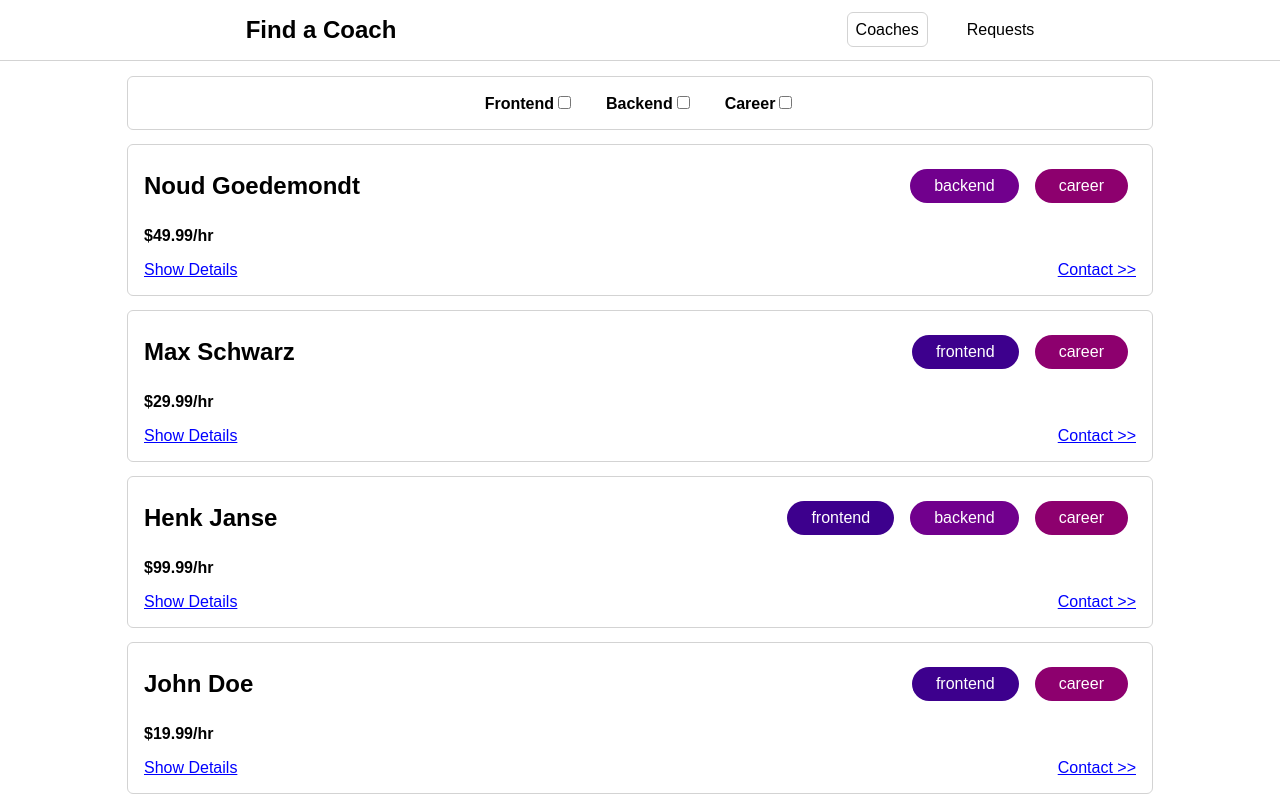
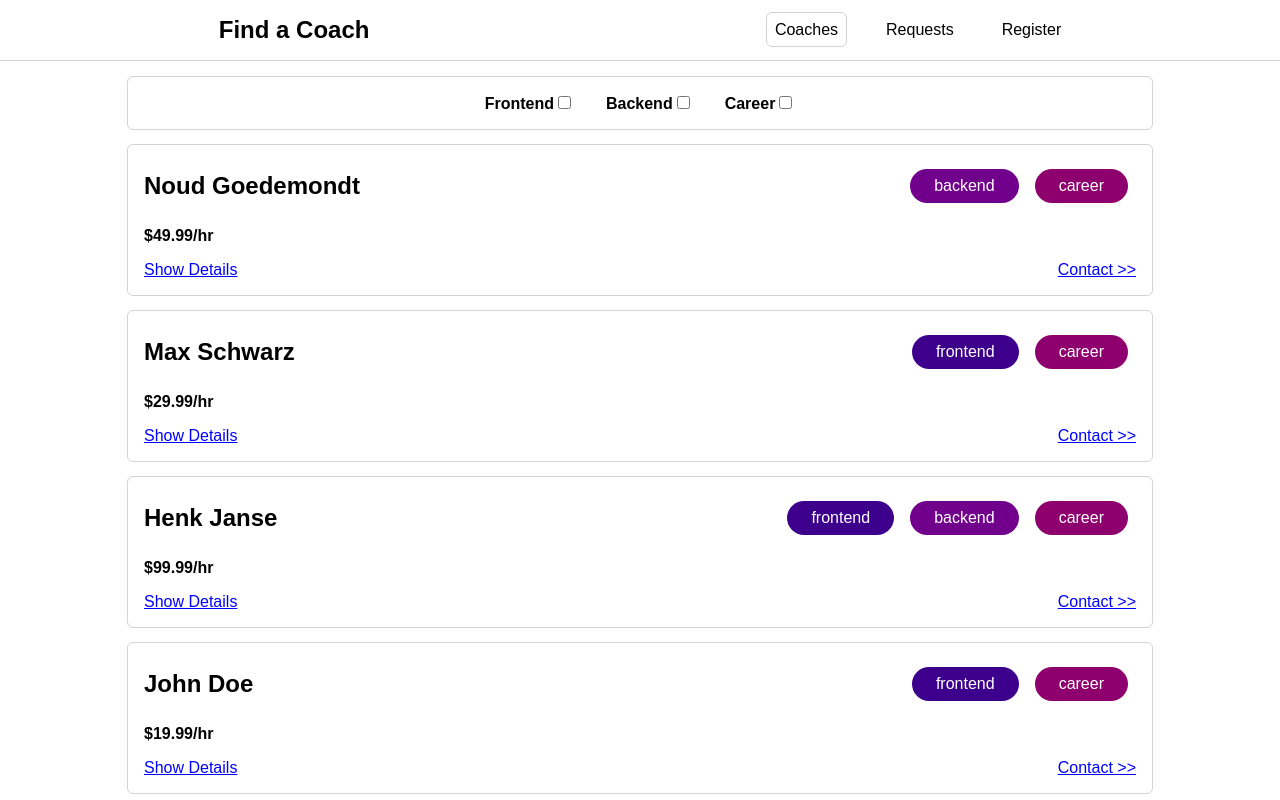
Before and after one commit to NoudGoedemondt/vue-course, a Vue app in the folder section-16/main-prj-01-starting-setup/: page /coaches in a window 1280 px wide. Shown: the top 800 px of the page. Built offline with nearby package versions, Linux system fonts and the light colour scheme.

Commit message:
added register nav item

```diff
--- a/section-16/main-prj-01-starting-setup/src/components/UI/TheHeader.vue
+++ b/section-16/main-prj-01-starting-setup/src/components/UI/TheHeader.vue
@@ -8,6 +8,9 @@
         </li>
         <li>
           <router-link to="/requests">Requests</router-link>
+        </li>
+        <li>
+          <router-link to="'/register'">Register</router-link>
         </li>
       </ul>
     </nav>
@@ -26,6 +29,7 @@
 nav > ul {
   display: flex;
   justify-content: center;
+  align-items: center;
   list-style: none;
 }
 
@@ -34,7 +38,7 @@
 }
 
 a {
-  margin: 1rem;
+  margin: 0 1rem;
   padding: 0.5rem;
   text-decoration: none;
   color: black;
```
